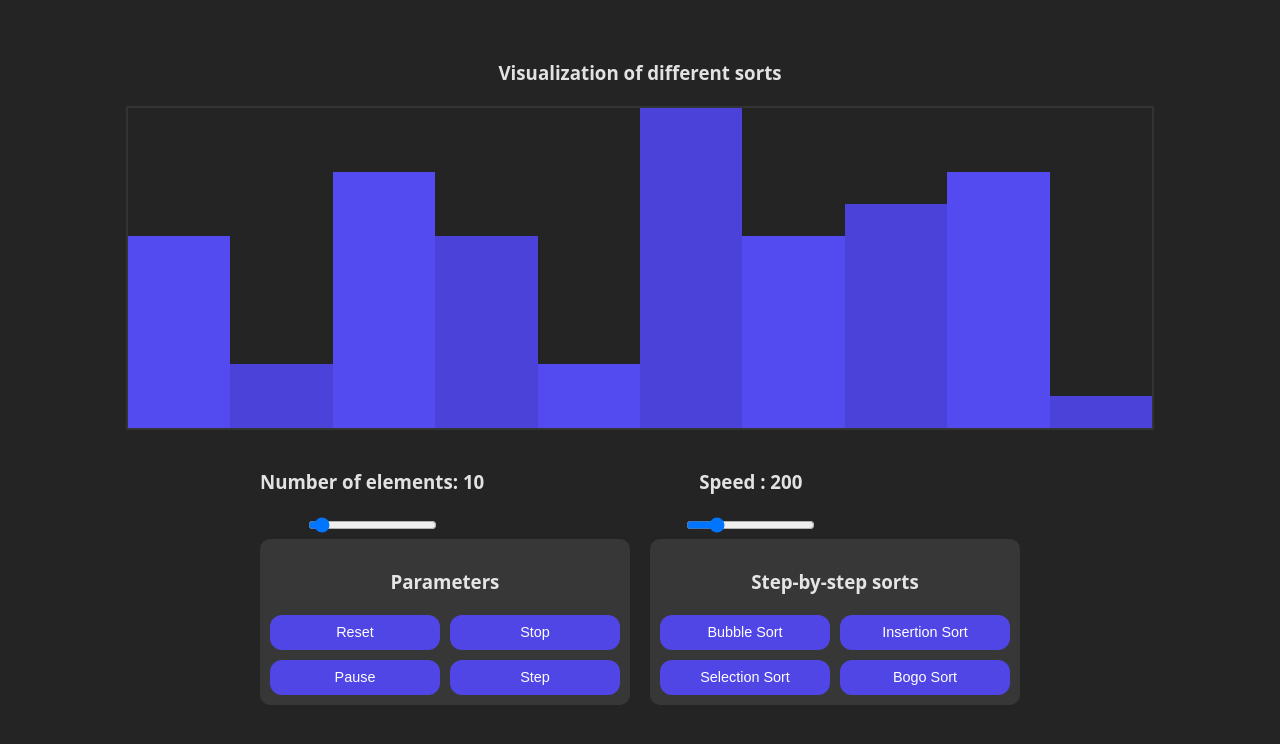
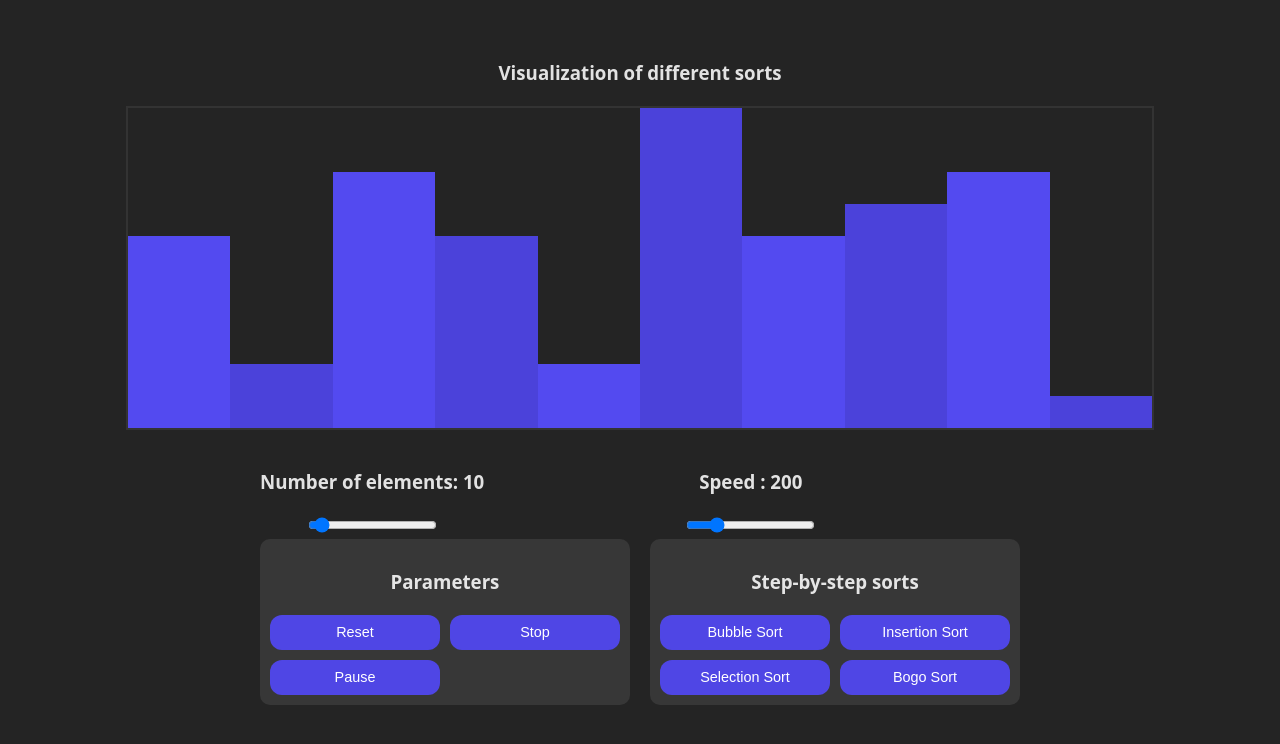
Before and after one commit to KohseyPower/sort, a React (Vite) app: page / in a window 1280 px wide. Shown: the top 744 px of the page. Built offline with nearby package versions, Linux system fonts and the light colour scheme.

Commit message:
feat(simulator): display step button when it is paused

```diff
--- a/src/Simulator.tsx
+++ b/src/Simulator.tsx
@@ -170,7 +170,9 @@ export default function Simulator() {
                 <Styled.Button onClick={handlePause}>
                   {isPaused ? "Resume" : "Pause"}
                 </Styled.Button>
-                <Styled.Button onClick={handleStep}>Step</Styled.Button>
+                {isPaused && (
+                  <Styled.Button onClick={handleStep}>Step</Styled.Button>
+                )}
               </Styled.ButtonGroup>
             </Styled.GroupParameters>
             <Styled.GroupParameters>
```
